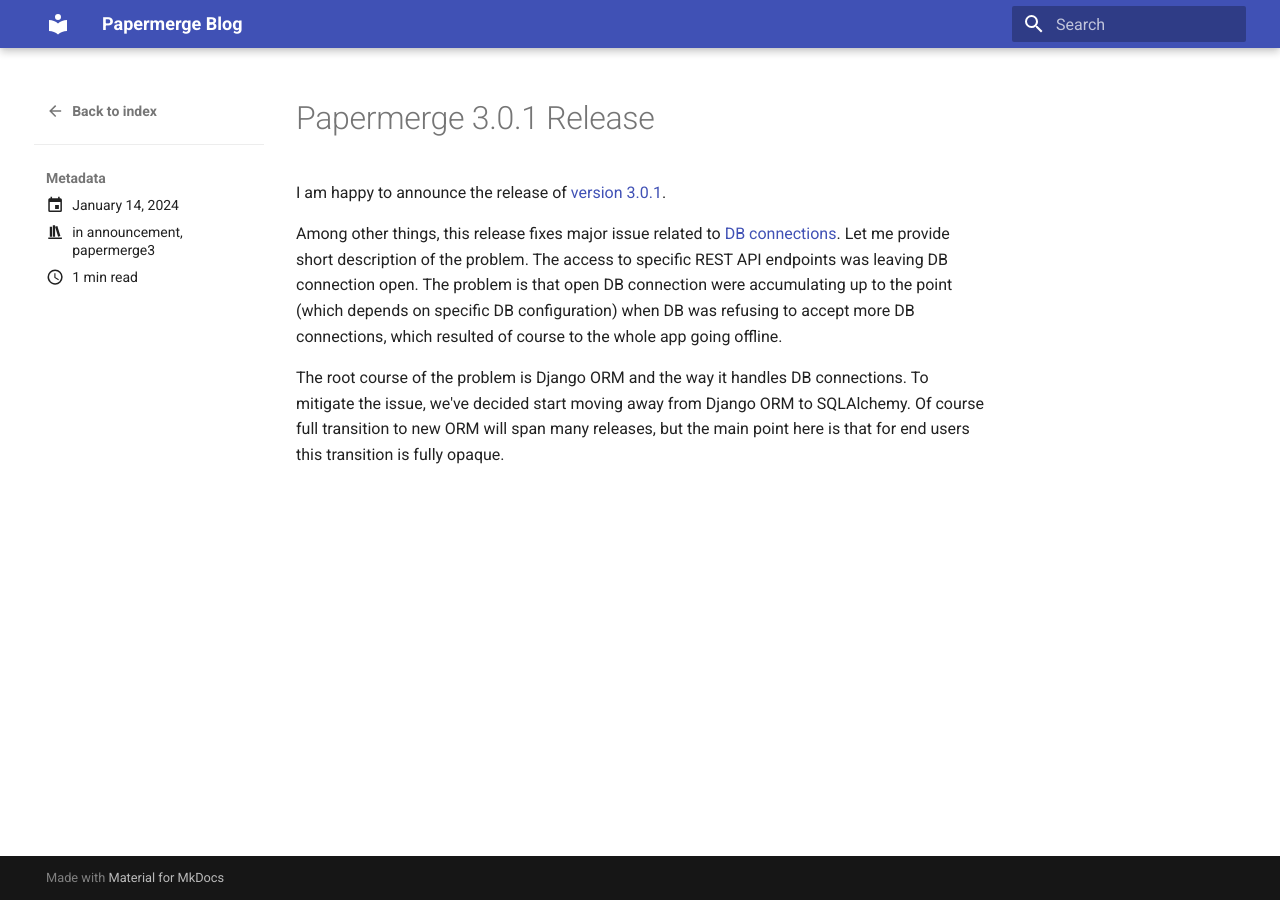
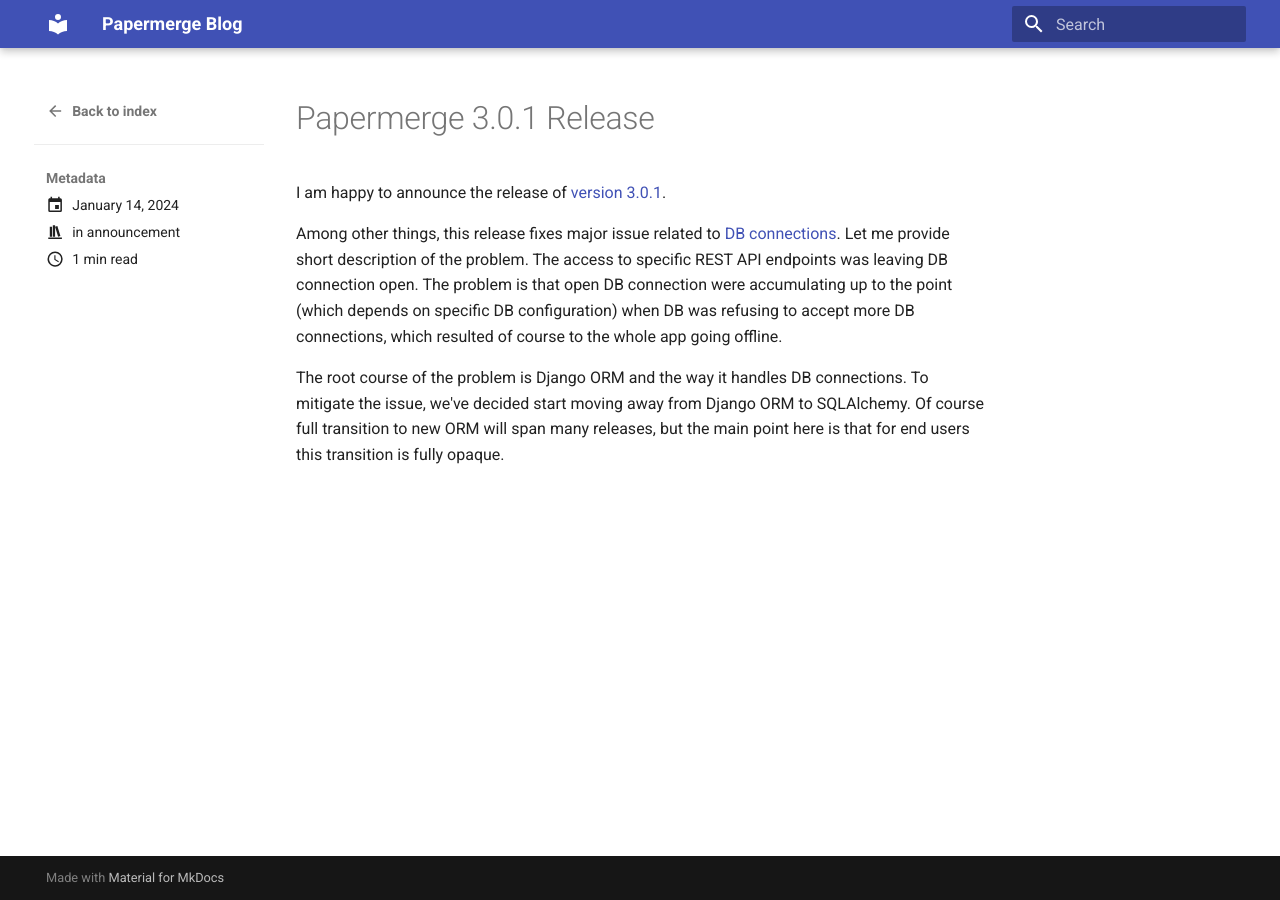
Before and after one commit to papermerge/blog, an MkDocs documentation site: the page built from docs/posts/02-announcement-3.0.1.md, in a window 1280 px wide. Built offline with MkDocs 1.6.1 and Material for MkDocs 9.7.7, drawn with Linux system fonts in a browser that asks for light colours.

Commit message:
minor adjustments

```diff
--- a/docs/posts/02-announcement-3.0.1.md
+++ b/docs/posts/02-announcement-3.0.1.md
@@ -2,11 +2,8 @@
 date: 2024-01-14
 categories:
   - announcement
-  - papermerge3
 tags:
-  - papermerge3
   - announcement
-  - 3.0
 ---
 
 # Papermerge 3.0.1 Release
```
